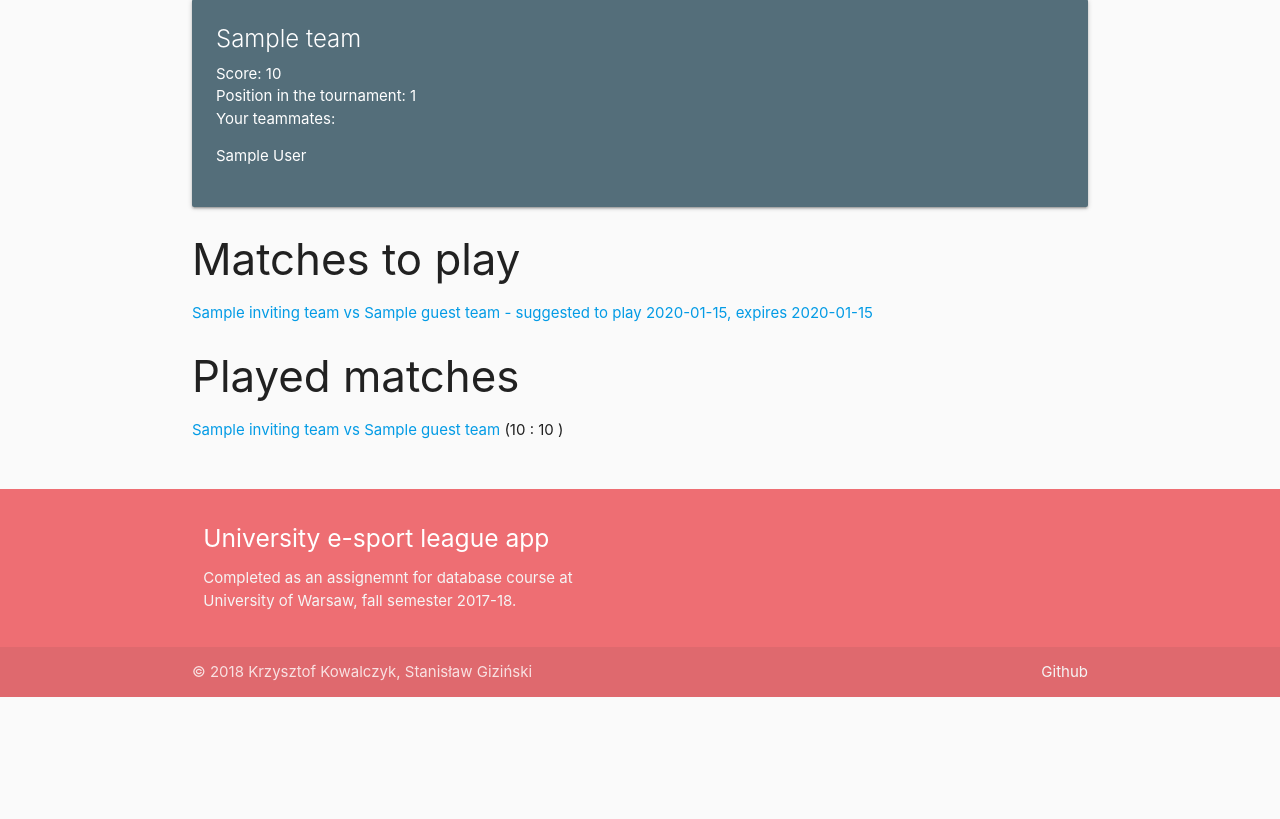
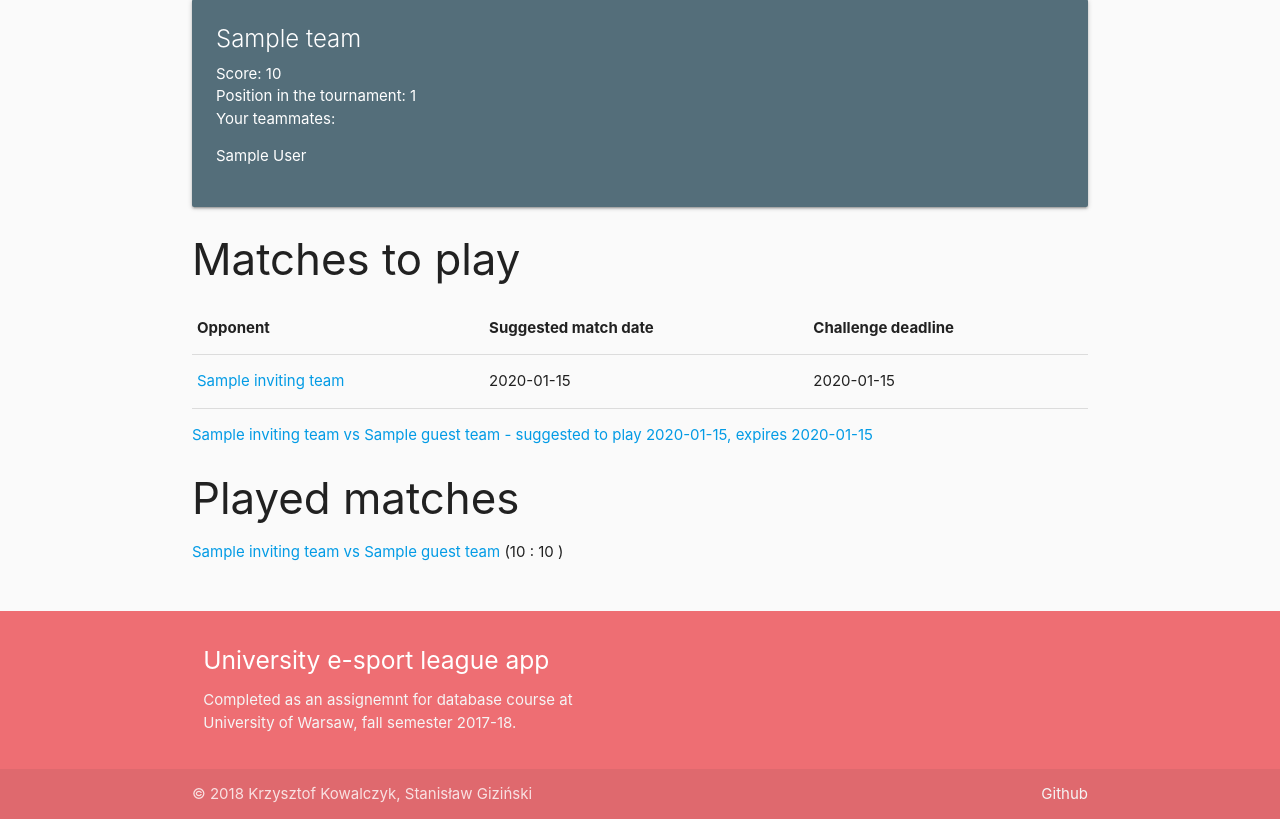
Before and after one commit to kowaalczyk/django-esport-league, a Django app: template liga/templates/liga/team.html in a window 1280 px wide. Shown: the part 255-1074 px from the top of the page. Before the commit the page ends 952 px from the top, so only its background shows below. Run offline with Django 3.2, Linux system fonts and the light colour scheme; tables that the repository leaves empty hold one stand-in row (values such as "Sample post"); the template is opened without the code that fills it: values that come from a table or form of the project are taken from there, most other values are stand-ins (such as "Sample title", 1, 10 or a date in 2020); some libraries are stand-ins or nearby versions.

Commit message:
mode update

```diff
--- a/liga/templates/liga/team.html
+++ b/liga/templates/liga/team.html
@@ -36,6 +36,40 @@
             Play matches to score points. <br>
         {% endif %}
 
+
+        <table class="highlight">
+            <thead>
+                <tr>
+                    <th>Opponent</th>
+                    <th>Suggested match date</th>
+                    <th>Challenge deadline</th>
+                </tr>
+            </thead>
+            <tbody>
+                {% for m in planned_matches %}
+                    <tr>
+                        <td>
+                            <a href="{% url 'match' tournament_id=tournament.id match_id=m.id %}">
+                                {% if m.inviting_team.name == team.name %}
+                                    {{ m.guest_team.name }}
+                                {% else %}
+                                    {{ m.inviting_team.name }}
+                                {% endif %}
+                            </a>
+                        </td>
+                        <td>
+                            {{ m.suggested_at|date:'Y-m-d' }}
+                        </td>
+                        <td>
+                            {{ m.expires_at|date:'Y-m-d' }}
+                        </td>
+                    </tr>
+                {% endfor %}
+            </tbody>
+        </table>
+
+
+
         <ul>
             {% for m in planned_matches %}
                 <li>
@@ -53,18 +87,43 @@
         {% if team.score == 0 %}
             Challenge team to a match to score points. <br>
         {% endif %}
-        <ul>
-            {% for f in possible_opponent_challenge_forms %}
-                <li>
-                    {{ f.opponent_name }}
-                    <form action="{% url 'create-match' tournament_id=tournament.id %}" method="post">
-                        {% csrf_token %}
-                        {{ f }}
-                        <input type="submit" value="Challenge"/>
-                    </form>
-                </li>
-            {% endfor %}
-        </ul>
+        {% for f in possible_opponent_challenge_forms %}
+            <div class="card-panel">
+                <h4>{{ f.opponent_name }}</h4>
+                <form class=""
+                      action="{% url 'create-match' tournament_id=tournament.id %}"
+                      method="post">
+                    {% csrf_token %}
+                    {{ f.non_field_errors }}
+
+                    {# Visible fields, TODO: materialize datepicker #}
+                    <div class="input-field inline">
+                        {{ f.expires_at.errors }}
+                        <label for="{{ f.expires_at.id_for_label }}">
+                            Expire date
+                        </label>
+                        {{ f.expires_at }}
+                    </div>
+                    <div class="input-field inline">
+                        {{ f.suggested_at.errors }}
+                        <label for="{{ f.suggested_at.id_for_label }}">
+                            Suggested playing time
+                        </label>
+                        {{ f.suggested_at }}
+                    </div>
+
+                    {# Hidden fields #}
+                    {{ f.inviting_team_id_hidden_field }}
+                    {{ f.guest_team_id_hidden_field }}
+                    <button class="btn waves-effect waves-light red"
+                            type="submit"
+                            name="action"
+                            value="Challenge">
+                        Challenge
+                    </button>
+                </form>
+            </div>
+        {% endfor %}
     {% endif %}
 
     <h3>Played matches</h3>
```
Also changed, not shown: liga/__init__.py (deleted), liga/migrations/__init__.py (deleted), liga_esportowa/__init__.py (deleted).
